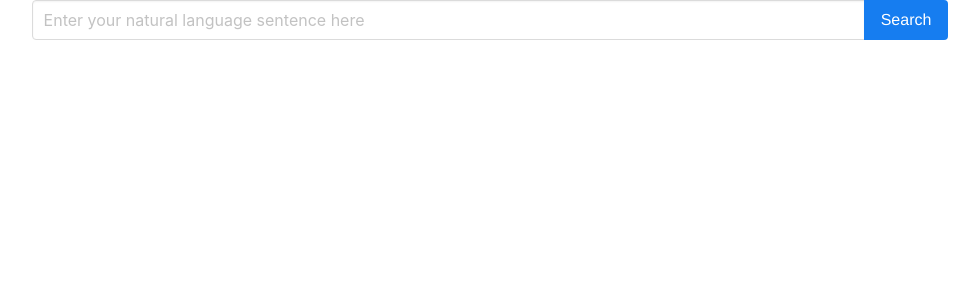
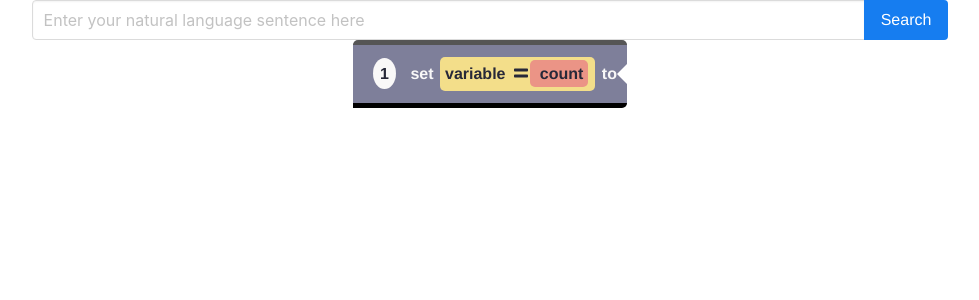
Before and after one commit to kaushal-py/GraceEngine, a Vue app in the folder app/: page /#/demo in a window 1280 px wide. Shown: the top 300 px of the page, without its empty margins (150-1129 px from the left). Built offline with nearby package versions, Linux system fonts and the light colour scheme.

Commit message:
Register and test card component

```diff
--- a/app/src/views/About.vue
+++ b/app/src/views/About.vue
@@ -14,12 +14,48 @@
     </div>
    </div>
    </div>
+
+   <div class="program">
+     <Card
+      :card-number="cardNumber"
+      :card-type="cardType"
+      :display="display"></Card>
+   </div>
   </div>
 </template>
 
 <script>
+import Card from '@/components/Card.vue';
 
 export default {
+  name: 'about',
+  components:{
+    Card,
+  },
 
-}
+  data: function(){
+
+    return{
+      cardId:"variable_setter",
+      cardNumber:1,
+      cardType:[true,true, false, false, false, true, 0],
+      cardColor:"color_normal",
+      display:[
+          {
+              val_type:"text",
+              text:"set"
+          },
+          {
+              val_type:"sticker",
+              sticker_name:"variable",
+              sticker_value:"count"
+          },
+          {
+              val_type:"text",
+              text:"to"
+          }
+      ]
+    }
+  },
+};
 </script>
```
